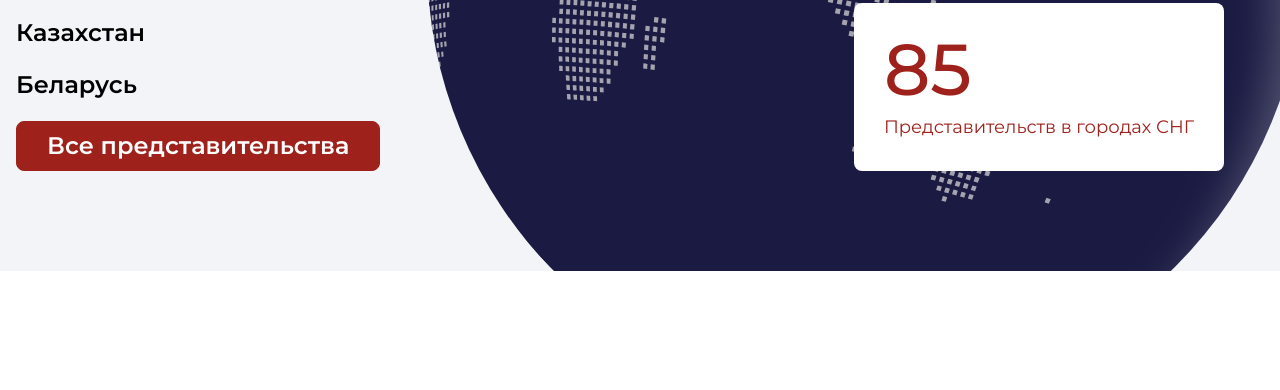
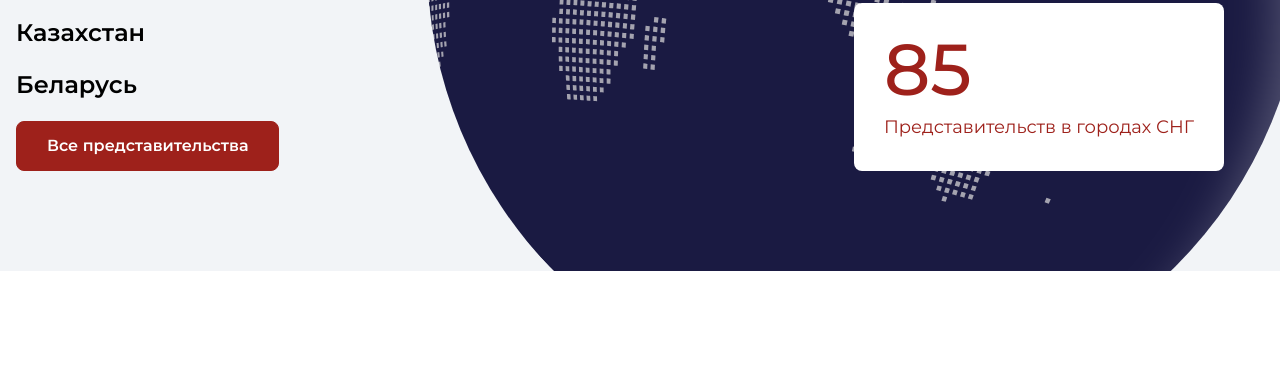
Before and after one commit to AzamjonKobulov/politaks, a website: page public/index.html in a window 1280 px wide. Shown: the part 3720-4110 px from the top of the page. Drawn offline with nearby package versions, Linux system fonts and the light colour scheme.

Commit message:
fix/button

```diff
--- a/public/index.html
+++ b/public/index.html
@@ -568,7 +568,7 @@
               <li>Беларусь</li>
               <li>
                 <button
-                  class="h-50 bg-brand-red font-semibold text-white border border-brand-red rounded-lg hover:bg-brand-dark-red active:bg-white active:text-black px-30"
+                  class="h-50 text-base bg-brand-red font-semibold text-white border border-brand-red rounded-lg hover:bg-brand-dark-red active:bg-white active:text-black px-30"
                 >
                   Все представительства
                 </button>
```
Also changed, not shown: public/css/styles.css.
